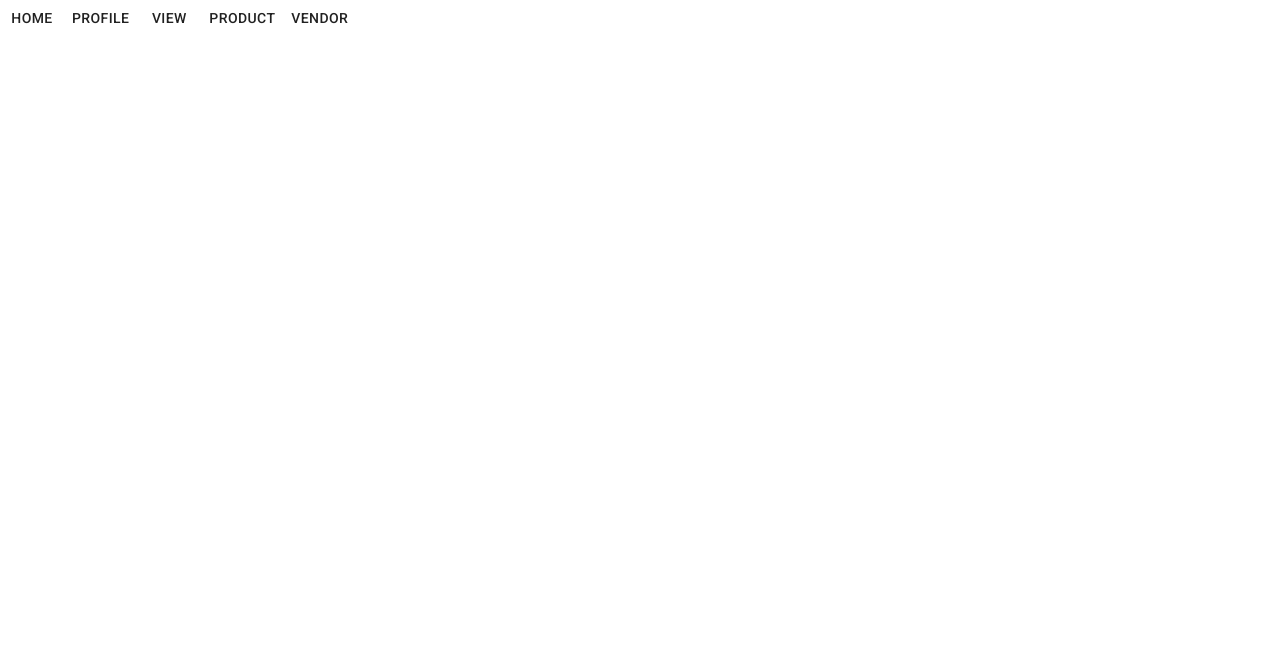
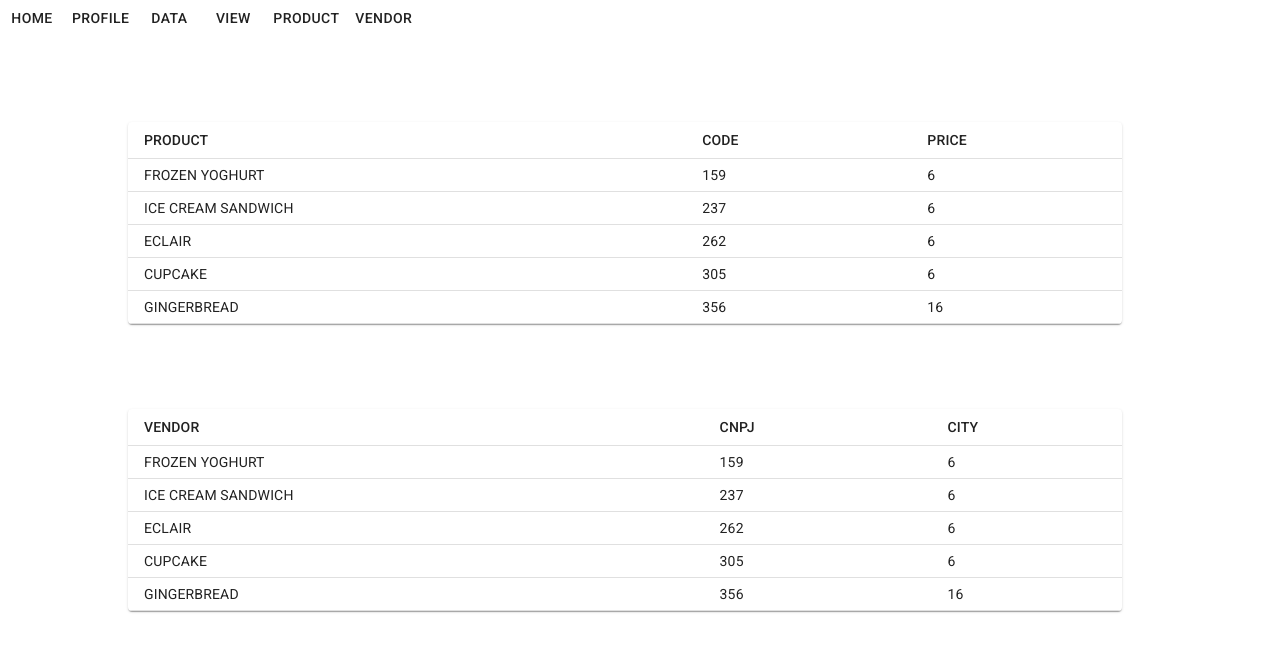
Before and after one commit to Wanhenri/Projeto-ERP, a React (Create React App) app in the folder app/: page /data in a window 1280 px wide. Shown: the top 652 px of the page. Built offline with nearby package versions, Linux system fonts and the light colour scheme.

Commit message:
criação da page Data+atualização do package json+criação da routes+component table+bug Menu Drop

```diff
--- a/app/package.json
+++ b/app/package.json
@@ -9,6 +9,7 @@
     "@testing-library/user-event": "^7.2.1",
     "react": "^16.13.1",
     "react-dom": "^16.13.1",
+    "react-router-dom": "^5.2.0",
     "react-scripts": "3.4.1",
     "styled-components": "^5.1.1"
   },
--- a/app/src/App.js
+++ b/app/src/App.js
@@ -1,7 +1,17 @@
 import React from 'react';
+import styled from "styled-components";
 import SimpleMenu from './component/MenuDrop'
+
 import Reset from "./styles/generic/reset";
 import Base from "./styles/base";
+import Data from '../src/pages/Data'
+
+export const Wrapper = styled.section`
+  margin: 0 auto;
+
+  width: 80vw;
+  padding-right: 30px
+`;
 
 function App() {
   return (
@@ -9,6 +19,8 @@ function App() {
       <Reset />
       <Base />
       <SimpleMenu />
+      <Data />
+
     </div>
 
   );
--- a/app/src/component/MenuDrop/index.js
+++ b/app/src/component/MenuDrop/index.js
@@ -24,6 +24,10 @@ export default function SimpleMenu() {
     {
         id: 2,
         name:"Profile"
+    },
+    {
+        id: 3,
+        name:"Data"
     }
   ];
 
@@ -68,9 +72,9 @@ export default function SimpleMenu() {
               open={Boolean(anchorEl)}
               onClose={handleClose}
           >
-            <MenuItem key={drop[1]} onClick={handleClose}>{drop.add}</MenuItem>
-            <MenuItem key={drop[2]} onClick={handleClose}>{drop.search}</MenuItem>
-            <MenuItem key={drop[3]} onClick={handleClose}>{drop.delet}</MenuItem>
+              <MenuItem  onClick={handleClose}>{drop.add}</MenuItem>
+              <MenuItem  onClick={handleClose}>{drop.search}</MenuItem>
+              <MenuItem  onClick={handleClose}>{drop.delet}</MenuItem>
           </Menu>
         </>
         ))}
--- /dev/null
+++ b/app/src/component/table/index.js
@@ -0,0 +1,74 @@
+import React from 'react';
+import { makeStyles } from '@material-ui/core/styles';
+import Table from '@material-ui/core/Table';
+import TableBody from '@material-ui/core/TableBody';
+import TableCell from '@material-ui/core/TableCell';
+import TableContainer from '@material-ui/core/TableContainer';
+import TableHead from '@material-ui/core/TableHead';
+import TableRow from '@material-ui/core/TableRow';
+import Paper from '@material-ui/core/Paper';
+import styled from "styled-components";
+
+export const Wrapper = styled.section`
+  margin-top: 85px;
+`;
+
+export const Container = styled.section`
+  width: 100%;
+  margin: 10px auto;
+  margin: 0 auto;
+  display: flex;
+  flex-flow: row wrap;
+  justify-content: center;
+
+`;
+
+
+const useStyles = makeStyles({
+  table: {
+    minWidth: 650,
+  },
+});
+
+function createData(name, calories, fat) {
+  return { name, calories, fat };
+}
+
+const rows = [
+  createData('Frozen yoghurt', 159, 6.0),
+  createData('Ice cream sandwich', 237, 6.0),
+  createData('Eclair', 262, 6.0),
+  createData('Cupcake', 305, 6.0),
+  createData('Gingerbread', 356, 16.0),
+];
+
+export default function SimpleTable(props) {
+  const classes = useStyles();
+
+  return (
+    <Wrapper>
+        <TableContainer component={Paper}>
+          <Table className={classes.table} size="small" aria-label="a dense table">
+            <TableHead>
+              <TableRow>
+                <TableCell>{props.name}</TableCell>
+                <TableCell align="left">{props.code}</TableCell>
+                <TableCell align="left">{props.price}</TableCell>
+              </TableRow>
+            </TableHead>
+            <TableBody>
+              {rows.map((row) => (
+                <TableRow key={row.name}>
+                  <TableCell component="th" scope="row">
+                    {row.name}
+                  </TableCell>
+                  <TableCell align="left">{row.calories}</TableCell>
+                  <TableCell align="left">{row.fat}</TableCell>
+                </TableRow>
+              ))}
+            </TableBody>
+          </Table>
+        </TableContainer>
+    </Wrapper>
+  );
+}
--- /dev/null
+++ b/app/src/pages/Data/index.js
@@ -0,0 +1,19 @@
+import React from 'react';
+import styled from "styled-components";
+import SimpleTable from '../../component/table'
+
+export const Wrapper = styled.section`
+  margin: 0 auto;
+
+  width: 80vw;
+  padding-right: 30px
+`;
+
+export default function Data() {
+  return (
+      <Wrapper >
+        <SimpleTable name="Product" code="Code" price="Price" />
+        <SimpleTable name="Vendor"  code="CNPJ" price="City " />
+      </Wrapper>
+  );
+}
--- /dev/null
+++ b/app/src/routes.js
@@ -0,0 +1,2 @@
+import React from "react";
+import { BrowserRouter, Route, Switch } from "react-router-dom";
```
Also changed, not shown: 1 other file (tests, documents, lock files or other folders). Lines whose indentation alone changed are shown as unchanged.
